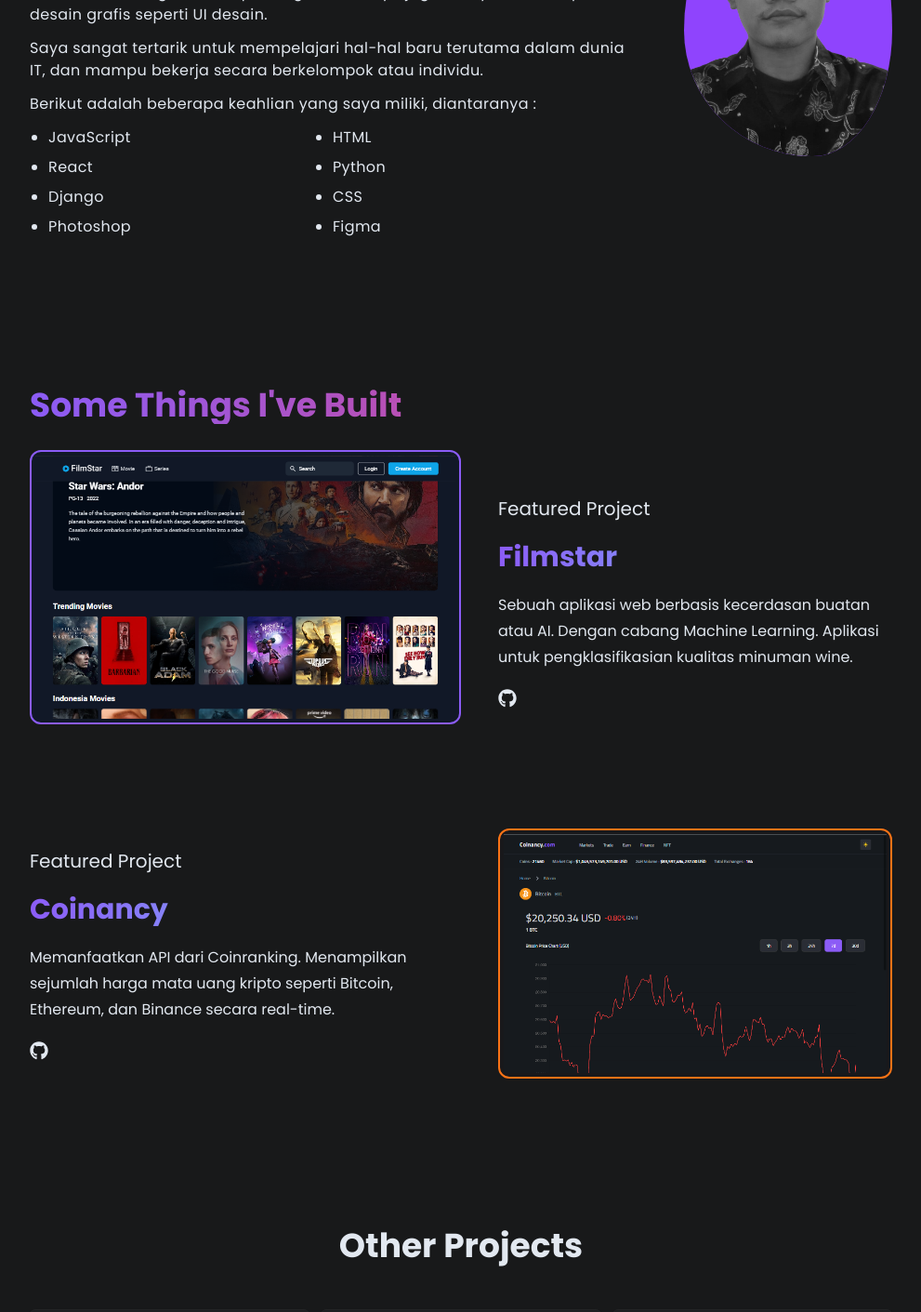
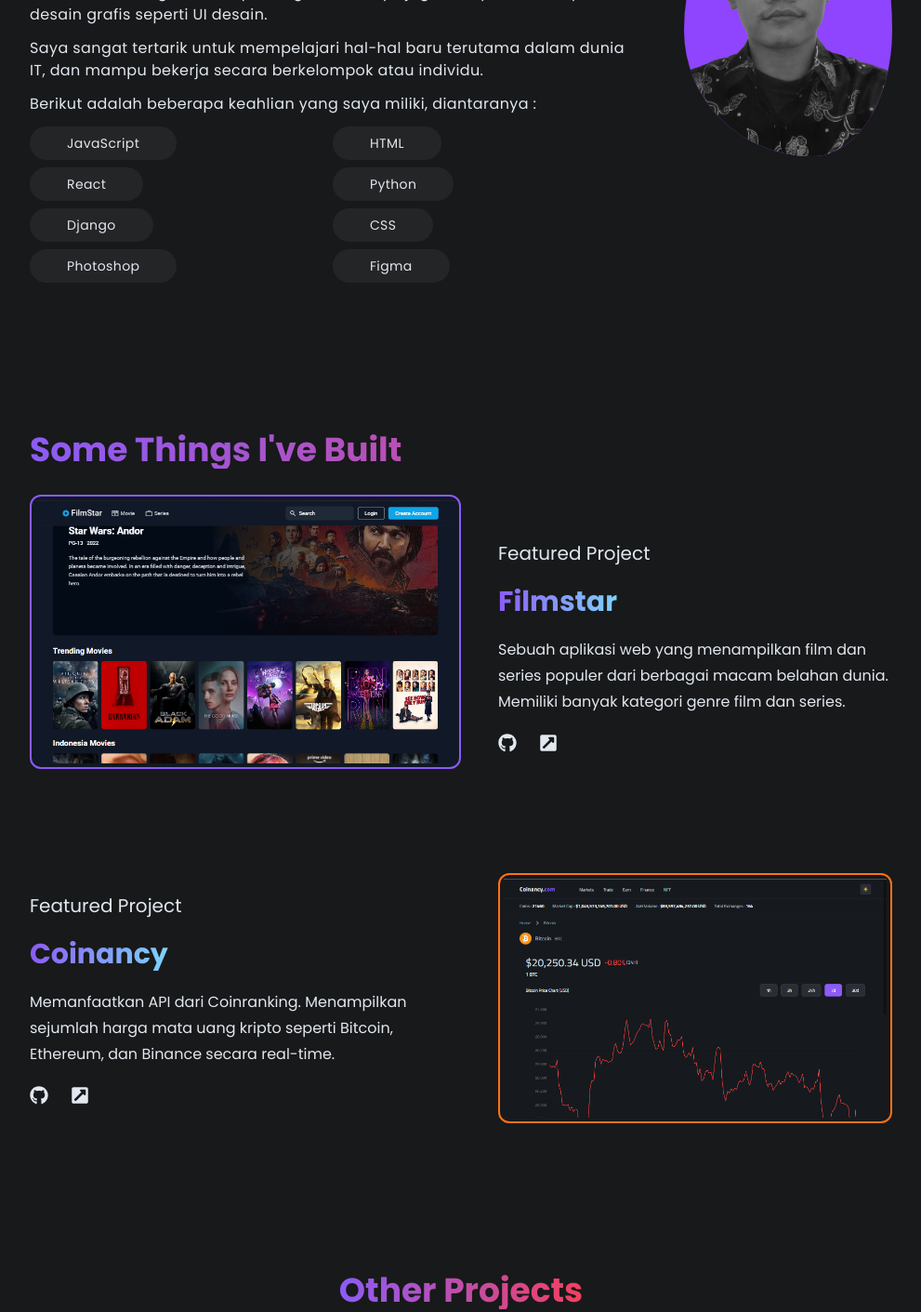
Before and after one commit to azharluthfi14/porto-web-v2, a React (Vite) app: page / in a window 1280 px wide. Shown: the part 1100-2511 px from the top of the page at 93% size, without its empty margins (144-1135 px from the left). Built offline with nearby package versions, Linux system fonts and the light colour scheme.

Commit message:
Add update hero section

```diff
--- a/src/App.jsx
+++ b/src/App.jsx
@@ -3,7 +3,7 @@
 import IndexPage from "./pages/index";
 import Error404 from "./pages/Error404";
 
-const App = () => {
+export default function App() {
   return (
     <Router>
       <Routes>
@@ -12,6 +12,4 @@
       </Routes>
     </Router>
   );
-};
-
-export default App;
+}
--- a/src/sections/About.jsx
+++ b/src/sections/About.jsx
@@ -5,13 +5,13 @@
 import LinkTag from "../components/LinkTag";
 import usePrefersReducedMotion from "../hooks/usePrefersReducedMotion";
 
-const About = () => {
+export default function About() {
   const styles = {
     aboutSection: `py-20 text-slate-800 dark:text-slate-200`,
     aboutHeading: `text-4xl bg-clip-text text-transparent bg-gradient-to-r from-violet-500 to-rose-500 text-left font-bold mb-10 lg:mb-7`,
     aboutContent: `flex flex-col lg:flex-row gap-5 md:space-x-10 justify-between`,
     aboutText: `space-y-3 order-2 mt-5 md:mt-0 lg:order-none tracking-wide leading-7 md:leading-6`,
-    aboutListSkills: `grid grid-cols-2 list-disc mx-5 gap-3 md:gap-2`,
+    aboutListSkills: `grid grid-cols-2 gap-3 md:gap-2`,
     aboutImageContent: `flex blob justify-center order-1 w-full items-center`,
     aboutImage: `object-cover h-full grayscale hover:grayscale-0`,
   };
@@ -65,7 +65,15 @@
           </p>
           <p>Berikut adalah beberapa keahlian yang saya miliki, diantaranya :</p>
           <ul className={styles.aboutListSkills}>
-            {skills && skills.map((skill, i) => <li key={i}>{skill}</li>)}
+            {skills &&
+              skills.map((skill, i) => (
+                <li
+                  className="bg-slate-200 dark:bg-dark-700 py-2  px-10 text-sm text-center w-full md:w-max rounded-full"
+                  key={i}
+                >
+                  {skill}
+                </li>
+              ))}
           </ul>
         </div>
         <figure className={styles.aboutImageContent}>
@@ -74,6 +82,4 @@
       </div>
     </section>
   );
-};
-
-export default About;
+}
--- a/src/sections/Built.jsx
+++ b/src/sections/Built.jsx
@@ -1,5 +1,5 @@
 import React, { useEffect, useRef } from "react";
-import { FaGithub } from "react-icons/fa";
+import { FaGithub, FaExternalLinkSquareAlt } from "react-icons/fa";
 import { srConfig } from "../config";
 import project1 from "../assets/filmstar.png";
 import project2 from "../assets/coinancy.png";
@@ -14,13 +14,14 @@
     builtItem: `grid grid-flow-row md:grid-cols-2 md:space-x-10 mb-10`,
     builtItemSecond: `grid grid-flow-row md:grid-cols-2 md:space-x-10 mt-10`,
     builtItemCover: `p-1 rounded-xl mb-8 bg-gray-900 overflow-hidden dark:border-2 dark:border dark:border-violet-500`,
-    builtItemCoverSecond: `p-1 order-1 dark:border-orange-500 dark:border-2 rounded-xl bg-zinc-900 mt-8 md:mt-0 border overflow-hidden border-gray-200`,
+    builtItemCoverSecond: `p-1 order-1 dark:border-orange-500 dark:border dark:border-2 rounded-xl bg-zinc-900 mt-8 md:mt-0 border overflow-hidden`,
     builtItemCoverImg: `object-cover w-full hover:scale-110	ease-in-out duration-500`,
-    builtItemContent: `space-y-5 flex flex-col justify-center`,
+    builtItemContent: `space-y-5 flex flex-col relative justify-center`,
     builtItemHeading: `text-xl`,
-    builtItemSubheading: `text-3xl  bg-clip-text dark:text-transparent bg-gradient-to-r from-violet-500 to-sky-300 font-bold`,
+    builtItemSubheading: `text-3xl w-max bg-clip-text dark:text-transparent bg-gradient-to-r from-violet-500 to-sky-300 font-bold`,
     builtItemText: `leading-7`,
-    builtItemIcon: `w-5 h-5`,
+    builtItemIcon: `w-5 h-5 hover:text-violet-500 motion-reduce:transition-none
+    motion-reduce:hover:transform-none hover:-translate-y-1 duration-100 ease-in`,
     builtItemLink: `hover:text-violet-500 w-max`,
   };
 
@@ -52,34 +53,48 @@
           </figure>
           <div className={styles.builtItemContent}>
             <h1 className={styles.builtItemHeading}>Featured Project</h1>
-            <h2 className={styles.builtItemSubheading}>Filmstar</h2>
+            <LinkTag url="https://filmstar.netlify.app" style={styles.builtItemSubheading}>
+              Filmstar
+            </LinkTag>
             <p className={styles.builtItemText}>
-              Sebuah aplikasi web berbasis kecerdasan buatan atau AI. Dengan cabang Machine
-              Learning. Aplikasi untuk pengklasifikasian kualitas minuman wine.
+              Sebuah aplikasi web yang menampilkan film dan series populer dari berbagai macam
+              belahan dunia. Memiliki banyak kategori genre film dan series.
             </p>
+            <div className="flex flex-row space-x-6">
               <LinkTag
                 className={styles.builtItemLink}
-              url="https://github.com/azharluthfi14/django-ai-wine"
+                url="https://github.com/azharluthfi14/ifilm"
               >
                 <FaGithub className={styles.builtItemIcon} />
               </LinkTag>
+              <LinkTag className={styles.builtItemLink} url="https://filmstar.netlify.app">
+                <FaExternalLinkSquareAlt className={styles.builtItemIcon} />
+              </LinkTag>
+            </div>
           </div>
         </div>
 
         <div className={styles.builtItemSecond}>
           <div className={styles.builtItemContent}>
             <h1 className={styles.builtItemHeading}>Featured Project</h1>
-            <h2 className={styles.builtItemSubheading}>Coinancy</h2>
+            <LinkTag url="https://coinancy.netlify.app" style={styles.builtItemSubheading}>
+              Coinancy
+            </LinkTag>
             <p className={styles.builtItemText}>
               Memanfaatkan API dari Coinranking. Menampilkan sejumlah harga mata uang kripto seperti
               Bitcoin, Ethereum, dan Binance secara real-time.
             </p>
+            <div className="flex flex-row space-x-6">
               <LinkTag
                 className={styles.builtItemLink}
                 url="https://github.com/azharluthfi14/cryptocap-dashboard"
               >
                 <FaGithub className={styles.builtItemIcon} />
               </LinkTag>
+              <LinkTag className={styles.builtItemLink} url="https://coinancy.netlify.app">
+                <FaExternalLinkSquareAlt className={styles.builtItemIcon} />
+              </LinkTag>
+            </div>
           </div>
           <figure className={styles.builtItemCoverSecond}>
             <img
--- a/src/sections/Hero.jsx
+++ b/src/sections/Hero.jsx
@@ -1,6 +1,6 @@
 import { motion } from "framer-motion";
 import { MdCloudDownload } from "react-icons/md";
-import resume from "../file/resumeazhar.pdf";
+import resume from "../file/resume_muhammad_azhar_luthfi.pdf";
 
 export default function Hero() {
   const styles = {
--- a/src/sections/OtherProject.jsx
+++ b/src/sections/OtherProject.jsx
@@ -7,13 +7,13 @@
 import sr from "../utils/sr";
 import usePrefersReducedMotion from "../hooks/usePrefersReducedMotion";
 
-const OtherProject = () => {
+export default function OtherProject() {
   const styles = {
     otherProjectSection: `py-20`,
     otherProjectTitleWrapper: `flex justify-center items-center mb-12`,
-    otherProjectTitle: `text-4xl font-bold text-slate-800 dark:text-slate-200`,
+    otherProjectTitle: `text-4xl font-bold bg-clip-text text-transparent bg-gradient-to-r from-violet-500 to-rose-500`,
     cardProjectWrapper: `text-slate-800 gap-5 dark:text-slate-200 relative grid sm:grid-cols-2 sm:gap-3
-    xl:grid-cols-3 relative xl:gap-3`,
+    xl:grid-cols-3  xl:gap-3`,
     cardProject: `bg-white group w-full p-5 link hover:bg-violet-100 dark:bg-dark-800 dark:border-dark-700 relative
     duration-300 ease-in-out cursor-pointer shadow-md border rounded-md`,
     cardHeader: `flex mb-8 justify-between`,
@@ -21,7 +21,7 @@
     cardBodyWrapper: `space-y-5 mb-10 `,
     cardTitle: `font-bold text-2xl lg:text-xl group-hover:text-violet-500`,
     cardDesc: `leading-normal tracking-wide`,
-    cardFooterWrapper: `flex flex-wrap items-end space-x-2 md:space-x-3 text-xs font-mono md:text-sm grow`,
+    cardFooterWrapper: `flex items-center justify-between gap-3 text-xs font-mono md:text-sm`,
   };
 
   const [showMore, setShowMore] = useState(false);
@@ -98,7 +98,12 @@
               <footer>
                 <ul className={styles.cardFooterWrapper}>
                   {project.tech.map((item, i) => (
-                    <li key={i}>{item}</li>
+                    <li
+                      className="py-1 px-3.5  w-max text-center rounded-full dark:bg-dark-500"
+                      key={i}
+                    >
+                      {item}
+                    </li>
                   ))}
                 </ul>
               </footer>
@@ -120,6 +125,4 @@
       </section>
     </>
   );
-};
-
-export default OtherProject;
+}
```
Also changed, not shown: 2 other files (tests, documents, lock files or other folders). Lines whose indentation alone changed are shown as unchanged.
